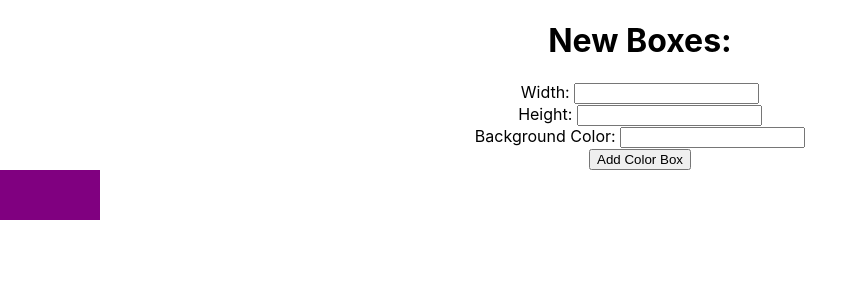
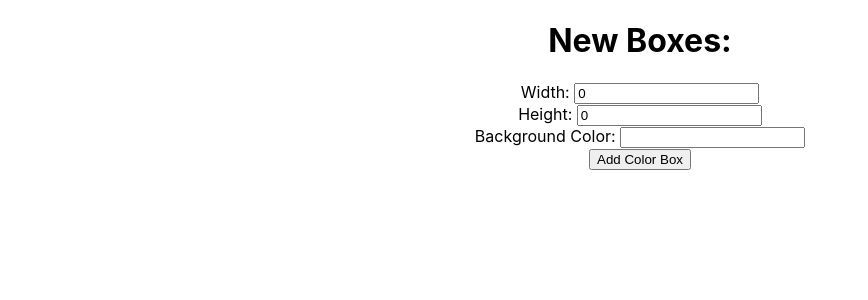
Before and after one commit to PhilHuangSW/LearningReact, a React (Create React App) app in the folder my-testing-app/: page / in a window 1280 px wide. Shown: the top 300 px of the page, without its empty margins (0-868 px from the left). Built offline with nearby package versions, Linux system fonts and the light colour scheme.

Commit message:
Color Box Maker complete

```diff
--- a/my-testing-app/src/BoxList/Box.js
+++ b/my-testing-app/src/BoxList/Box.js
@@ -4,18 +4,26 @@ import './Box.css';
 class Box extends Component {
   constructor(props) {
     super(props);
+    this.handleChange = this.handleChange.bind(this);
+  }
+
+  handleChange(evt) {
+    this.props.removeBox(this.props.id);
   }
 
   render() {
     const boxStyle = {
-      width: this.props.width,
-      height: this.props.height,
+      width: `${this.props.width}em`,
+      height: `${this.props.height}em`,
       backgroundColor: this.props.backgroundColor
     }
     return (
-      <div style={boxStyle} >
+      <div>
+        <div style={boxStyle} >
+          <button onClick={this.handleChange}>X</button>
+        </div >
+      </div>
 
-      </div >
     )
   }
 }
--- a/my-testing-app/src/BoxList/BoxList.js
+++ b/my-testing-app/src/BoxList/BoxList.js
@@ -1,6 +1,7 @@
-import React, { Component } from 'react'
+import React, { Component } from 'react';
 import Box from './Box';
 import NewBoxForm from './NewBoxForm';
+
 
 class BoxList extends Component {
   constructor(props) {
@@ -8,12 +9,31 @@ class BoxList extends Component {
     this.state = {
       boxes: []
     }
+    this.addBox = this.addBox.bind(this);
+    this.removeBox = this.removeBox.bind(this);
   }
+
+  addBox(box) {
+    this.setState({
+      boxes: [...this.state.boxes, box]
+    })
+  }
+
+  removeBox(id) {
+    this.setState({
+      boxes: this.state.boxes.filter(box => box.id !== id)
+    })
+  }
+
   render() {
     return (
       <div>
-        <NewBoxForm />
-        <Box width={100} height={50} backgroundColor="purple" />
+        <NewBoxForm addBox={this.addBox} />
+        {
+          this.state.boxes.map((box) => (
+            <Box key={box.id} id={box.id} width={box.width} height={box.height} backgroundColor={box.backgroundColor} removeBox={this.removeBox} />
+          ))
+        }
       </div>
     )
   }
--- a/my-testing-app/src/BoxList/NewBoxForm.js
+++ b/my-testing-app/src/BoxList/NewBoxForm.js
@@ -1,12 +1,13 @@
-import React, { Component } from 'react'
+import React, { Component } from 'react';
+import { v4 as uuidv4 } from 'uuid';
 
 
 class NewBoxForm extends Component {
   constructor(props) {
     super(props);
     this.state = {
-      width: null,
-      height: null,
+      width: 0,
+      height: 0,
       backgroundColor: ''
     }
     this.handleChange = this.handleChange.bind(this);
@@ -21,9 +22,11 @@ class NewBoxForm extends Component {
 
   handleSubmit(evt) {
     evt.preventDefault();
+    const newBox = { ...this.state, id: uuidv4() };
+    this.props.addBox(newBox);
     this.setState({
-      width: null,
-      height: null,
+      width: 0,
+      height: 0,
       backgroundColor: ''
     })
   }
@@ -33,24 +36,27 @@ class NewBoxForm extends Component {
       <div>
         <h1>New Boxes: </h1>
         <form onSubmit={this.handleSubmit}>
+          <div>
             <label htmlFor="width">Width: </label>
             <input
-            type="text"
+              type="number"
               value={this.state.width}
               name="width"
               onChange={this.handleChange}
               id="width"
             />
-          <br />
+          </div>
+          <div>
             <label htmlFor="height">Height: </label>
             <input
-            type="text"
+              type="number"
               value={this.state.height}
               name="height"
               onChange={this.handleChange}
               id="height"
             />
-          <br />
+          </div>
+          <div>
             <label htmlFor="backgroundColor">Background Color: </label>
             <input
               type="text"
@@ -59,8 +65,10 @@ class NewBoxForm extends Component {
               onChange={this.handleChange}
               id="backgroundColor"
             />
-          <br />
+          </div>
+          <div>
             <button>Add Color Box</button>
+          </div>
         </form>
       </div>
     )
```
Also changed, not shown: 1 other file (tests, documents, lock files or other folders). Lines whose indentation alone changed are shown as unchanged.
